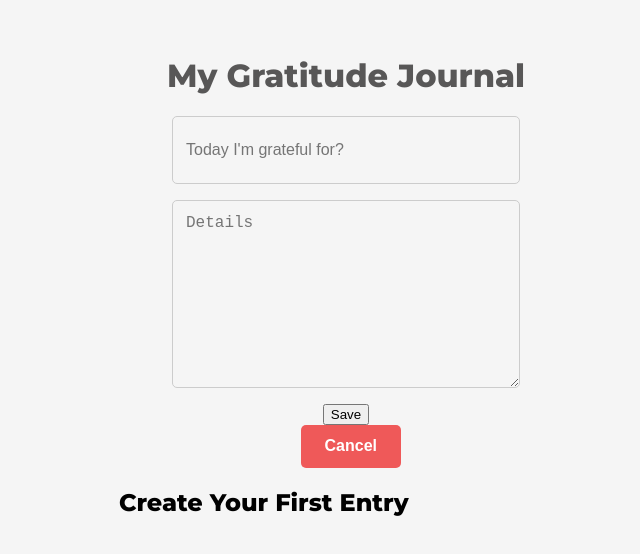
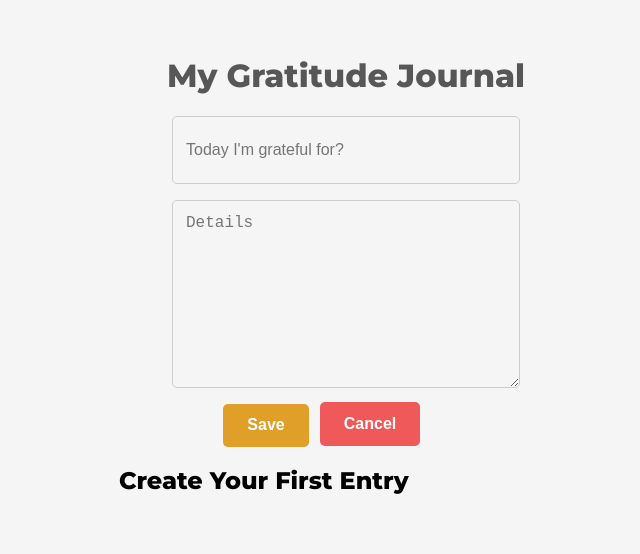
Before and after one commit to UjiroAsagbra/gratitudeJournal, a React (Vite) app in the folder frontend/: page /entrylist in a window 1280 px wide. Shown: the top 554 px of the page, without its empty margins (326-966 px from the left). Built offline with nearby package versions, Linux system fonts and the light colour scheme; the HTML template or start-up script is replaced by a standard one.

Commit message:
notifications

```diff
--- a/frontend/package.json
+++ b/frontend/package.json
@@ -16,6 +16,7 @@
     "react": "^18.3.1",
     "react-dom": "^18.3.1",
     "react-router-dom": "^7.1.1",
+    "react-toastify": "^11.0.3",
     "validator": "^13.12.0",
     "zustand": "^5.0.2"
   },
--- a/frontend/src/App.jsx
+++ b/frontend/src/App.jsx
@@ -1,4 +1,5 @@
 import { BrowserRouter, Routes, Route } from "react-router-dom";
+import { useState } from "react"
 import './components/css/app.css'
 import EntryList from "./pages/EntryList";
 import Signin from "./pages/Signin";
@@ -17,6 +18,7 @@ function App() {
         <Route path="/signup" element= {<Signup/>}/>
         <Route path="/entrylist" element= {<EntryList/>}/>
       </Routes>
+
     </BrowserRouter>
 
   )
--- a/frontend/src/components/appcomp/Entry.jsx
+++ b/frontend/src/components/appcomp/Entry.jsx
@@ -19,14 +19,20 @@ const Entry=({entry})=>{
 
   const handleUpdate = async(id,updatedEntry)=> {
     const {success,message} = await updateEntry(id,updatedEntry)
-
-
+    if(success){
+      alert(message)
+    }
     setIsediting(false)
 
   }
 
   const handleDelete = async (id) => {
-		const { success, message } = await deleteEntry(id);
+    let text = "Are you sure you want to delete?";
+              if (confirm(text) == true){
+		const { success, message } = await deleteEntry(id)
+    if(success){
+      alert(message)
+    }};
 
 	};
   const handleCancel = () => {
--- a/frontend/src/components/appcomp/NewEntry.jsx
+++ b/frontend/src/components/appcomp/NewEntry.jsx
@@ -10,13 +10,14 @@ const NewEntry = () => {
 
   const {createEntry, fetchEntries} = useJournalEntry();
 
+
   const addEntry = async() => {
     const {success, message} = await createEntry(newEntry)
-    const notify = () => toast("Wow so easy!");
+
 
     if (success){
+      alert(message)
       await fetchEntries();
-      ;
 
       setNewEntry({
         title: "",
@@ -55,12 +56,11 @@ const NewEntry = () => {
           autoComplete="off"
 
         />
-        <button className= " button new-save" onClick={addEntry}>Save</button>
-        <button className= " button new-cancel" onClick={handleCancel}>Cancel</button>
-
-
+        <button className= " button new save" onClick={addEntry}>Save</button>
+        <button className= " button new cancel" onClick={handleCancel}>Cancel</button>
 
       </div>
+
     </>
   )
 }
--- a/frontend/src/pages/EntryList.jsx
+++ b/frontend/src/pages/EntryList.jsx
@@ -11,16 +11,19 @@ const EntryList = () => {
 		fetchEntries();
 	}, [fetchEntries]);
 
+  const sortedEntries = [...entries].sort(
+    (a, b) => new Date(b.createdAt) - new Date(a.createdAt)
+  );
 
 return(
 <>
   <NewEntry/>
   <div className="entries">
 
-{entries.map((entry) => (
+{sortedEntries.map((entry) => (
           <Entry key={entry._id} entry={entry} />))}
 
-  {entries.length === 0 && (
+  {sortedEntries.length === 0 && (
     <h2 >Create Your First Entry</h2>
   )}
 
--- a/package.json
+++ b/package.json
@@ -18,8 +18,7 @@
     "dotenv": "^16.4.7",
     "express": "^4.21.2",
     "jsonwebtoken": "^9.0.2",
-    "mongoose": "^8.9.3",
-    "react-toastify": "^11.0.3"
+    "mongoose": "^8.9.3"
   },
   "devDependencies": {
     "nodemon": "^3.1.9"
```
Also changed, not shown: 2 other files (tests, documents, lock files or other folders).
